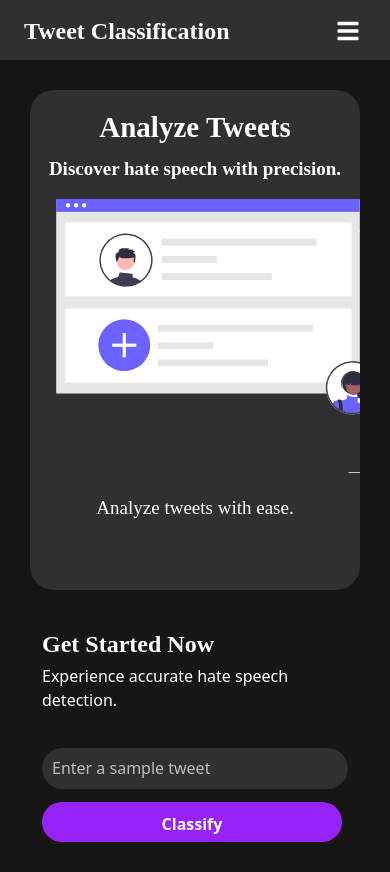
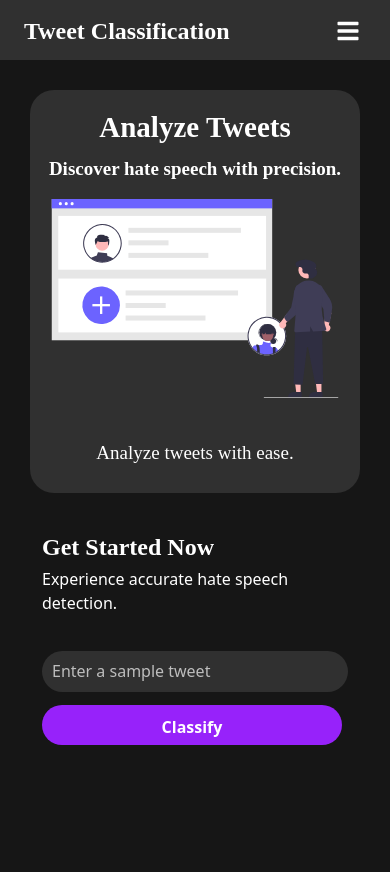
Before and after one commit to Praiztl/HateSpeechClassifier, a React (Create React App) app: page / in a window 390 px wide. After the commit the page ends 844 px from the top, so only its background shows below. Built offline with nearby package versions, Linux system fonts and the light colour scheme.

Commit message:
increase scroll time, adjust tweets img

```diff
--- a/src/components/About/About.jsx
+++ b/src/components/About/About.jsx
@@ -42,7 +42,7 @@ const About = () => {
   useEffect(() => {
     const interval = setInterval(() => {
       setCurrentIndex((prevIndex) => (prevIndex + 1) % totalSlides);
-    }, 3000);
+    }, 5000);
 
     return () => clearInterval(interval);
   }, [totalSlides]);
--- a/src/components/Signup/Signup.css
+++ b/src/components/Signup/Signup.css
@@ -126,4 +126,15 @@ form {
     align-items: center;
 }
 
+.tweets img{
+  width: 100%;
+
+  margin-bottom: 20px;
+}
+.search .tweets {
+
+  height: 100%;
+
+
+}
  }
```
Also changed, not shown: 1 other file (tests, documents, lock files or other folders).
